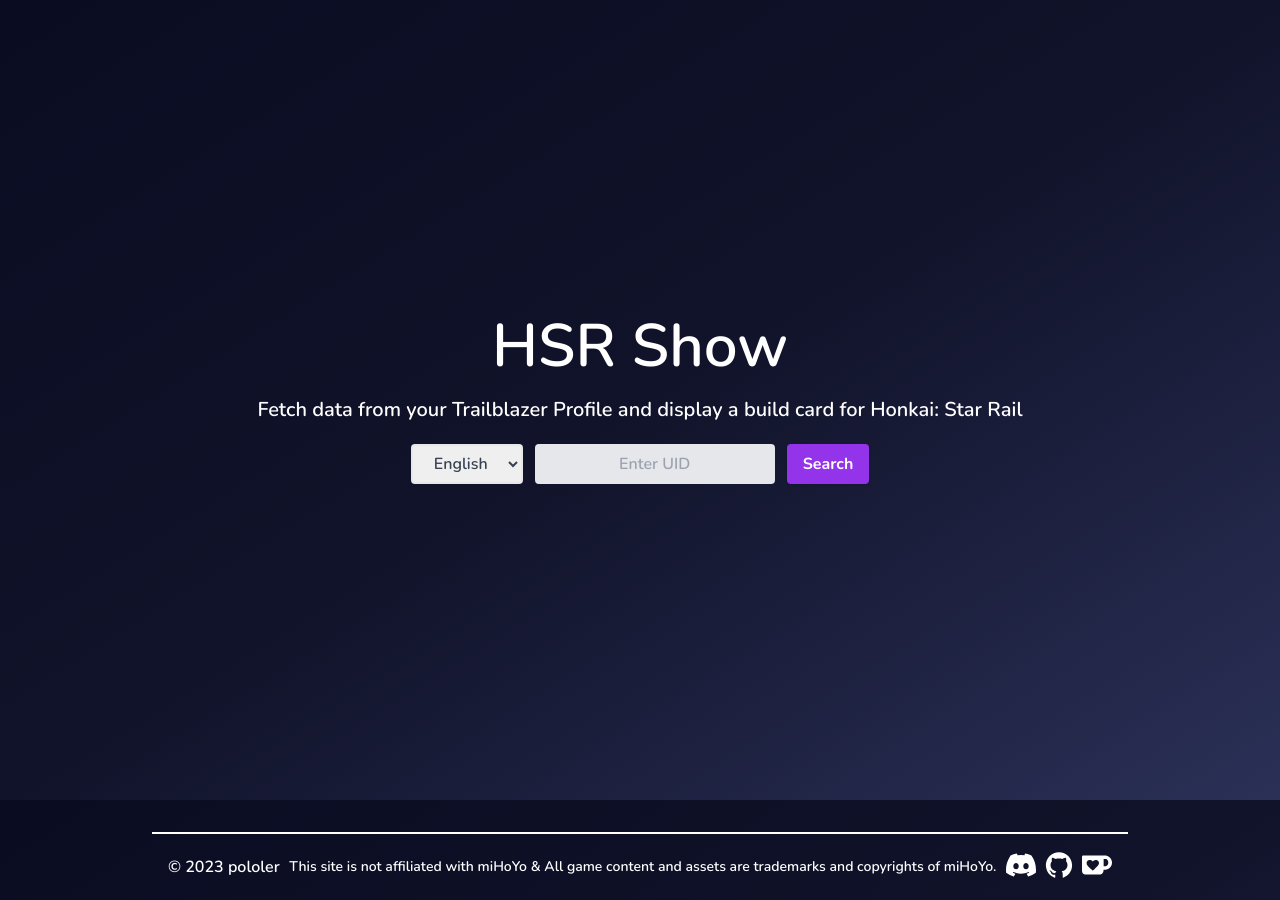
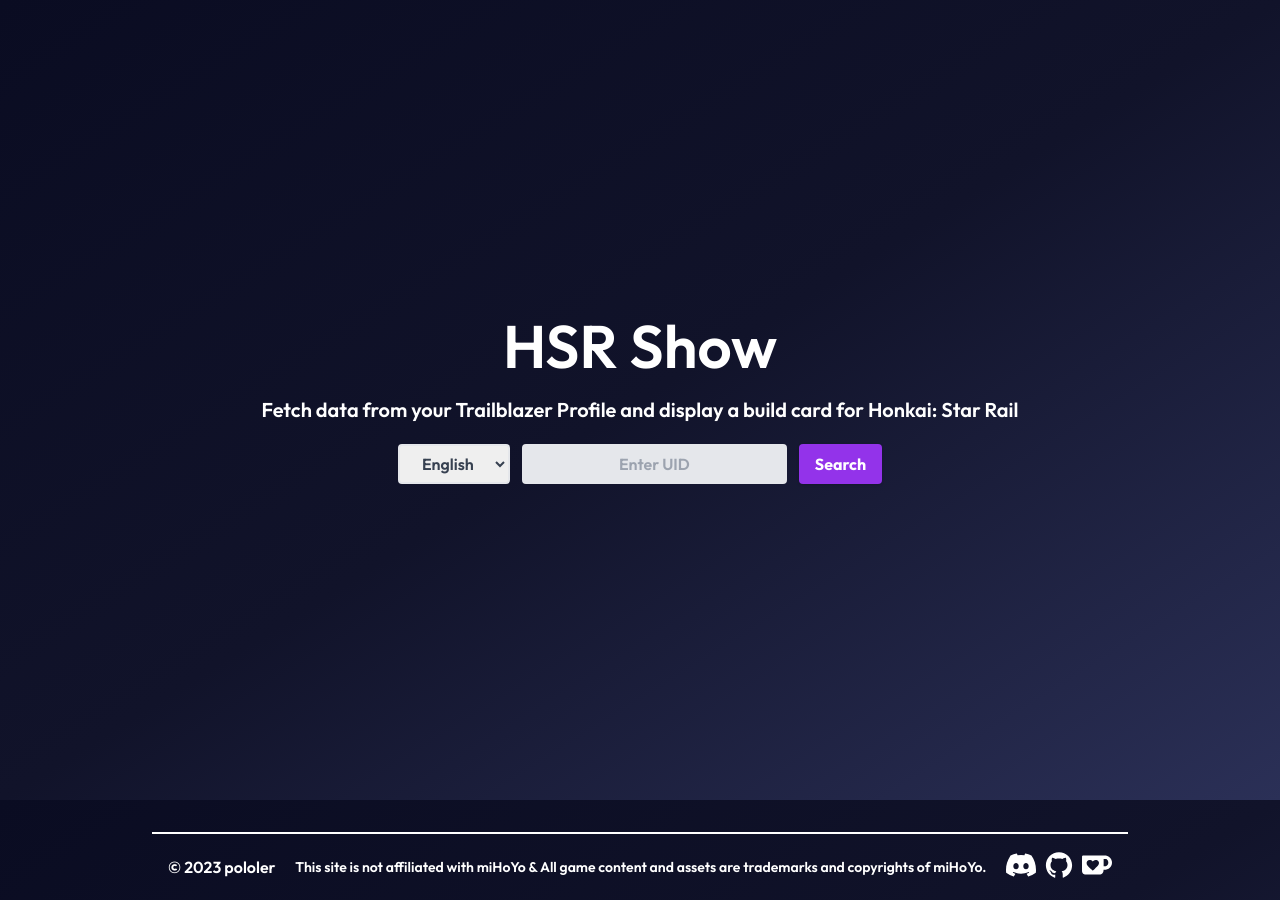
Before and after one commit to Aruh1/hsr-show, a Next.js app: page / in a window 1280 px wide. Built offline with nearby package versions, Linux system fonts and the light colour scheme.

Commit message:
change font google outfit

```diff
--- a/app/globals.css
+++ b/app/globals.css
@@ -20,6 +20,7 @@
 
 :root, body, html {
   height: 100%;
+  font-family: var(--font-outfit);
 }
 
 .BG {
--- a/app/layout.jsx
+++ b/app/layout.jsx
@@ -1,11 +1,12 @@
 import './globals.css';
 import { Analytics } from '@vercel/analytics/react';
 import Footer from './Footer';
-import { Nunito } from 'next/font/google';
+import { Outfit } from 'next/font/google';
 
-const nunito = Nunito({
+const outfit = Outfit({
   subsets: ['latin'],
-  variable: '--font-nunito',
+  // src: '../public/zh-cn.ttf',
+  variable: '--font-outfit',
 });
 
 export const metadata = {
@@ -47,7 +48,7 @@
 
 export default function RootLayout({ children }) {
   return (
-    <html lang="en" className={nunito.variable}>
+    <html lang="en" className={outfit.variable}>
       <body className="no-scrollbar bg-gradient-to-br from-[#0a0c22] via-[#11132a] to-[#2b3057] bg-fixed font-semibold text-white">
         {children}
         <Footer />
--- a/app/u/[uid]/CharacterCard.jsx
+++ b/app/u/[uid]/CharacterCard.jsx
@@ -83,7 +83,7 @@
     <div className={`relative min-h-[650px] w-[1400px] rounded-3xl ${blur ? 'BG' : 'Blur-BG'} overflow-hidden`}>
       <div className="absolute bottom-2 left-4 z-10">
         <span className={`${hideUID ? 'hidden' : ''} shadow-black [text-shadow:1px_1px_2px_var(--tw-shadow-color)]`}>
-          {uid} · {nickname}
+          {uid} • {nickname}
         </span>
       </div>
       <div className="flex flex-row items-center">
--- a/app/u/[uid]/Profile.jsx
+++ b/app/u/[uid]/Profile.jsx
@@ -308,7 +308,7 @@
             {character && (
               <>
                 <div className="flex w-screen overflow-x-auto 2xl:justify-center">
-                  <div className="showcase mx-3" ref={ref} style={{ fontFamily: 'var(--font-nunito)' }}>
+                  <div className="showcase mx-3" ref={ref} style={{ fontFamily: 'var(--font-outfit)' }}>
                     <CharacterCard
                       character={character}
                       uid={uid}
```
